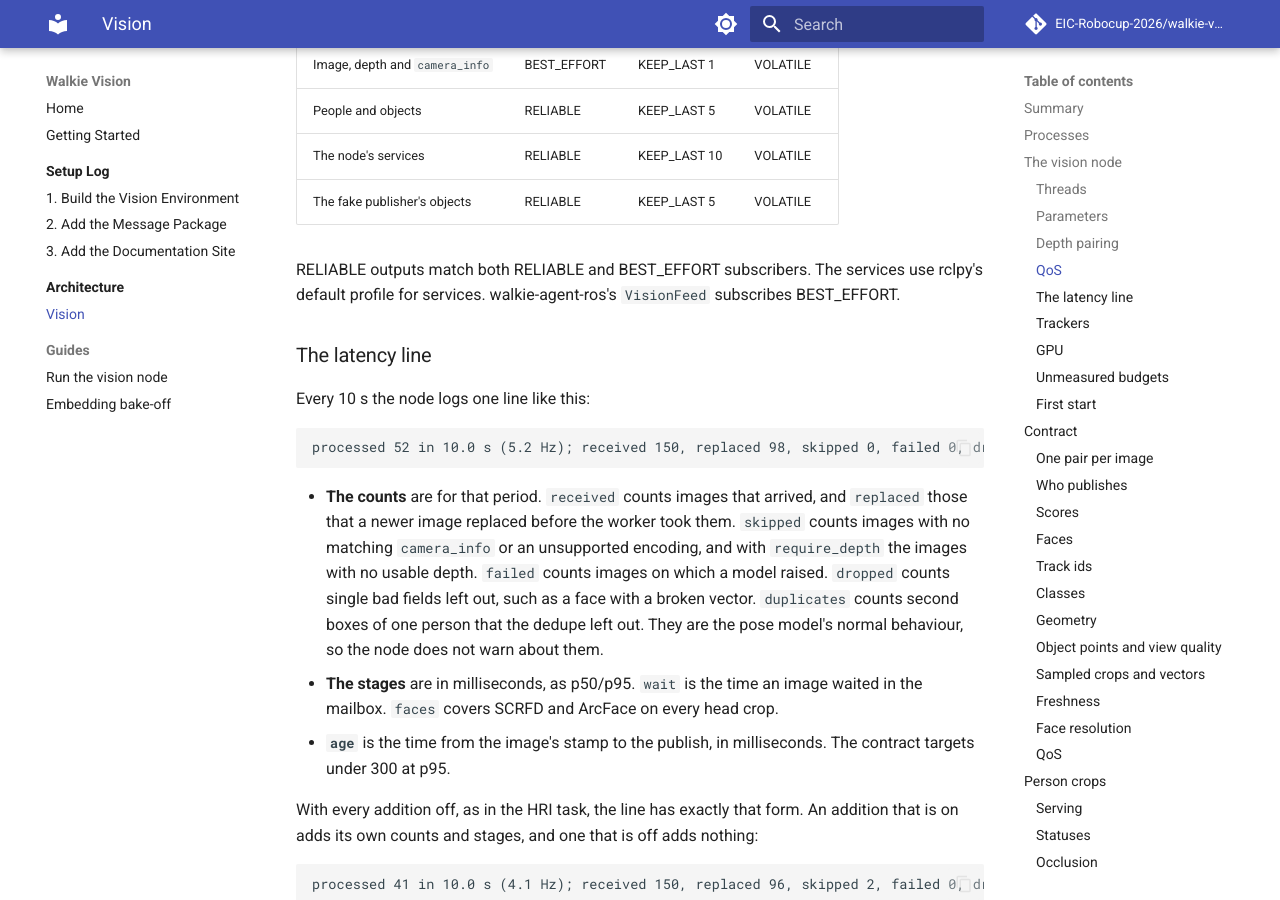
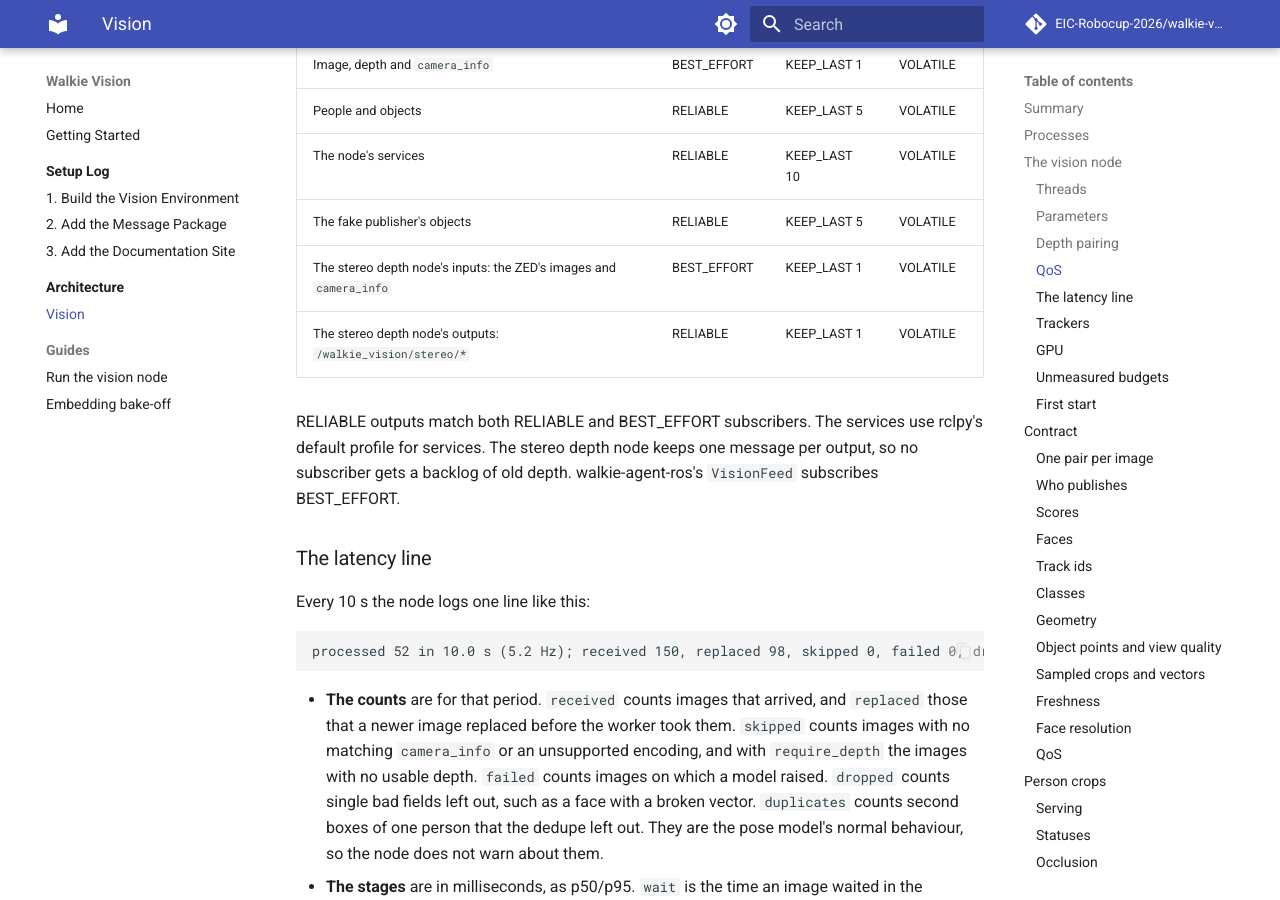
Before and after one commit to EIC-Robocup-2026/walkie-vision, an MkDocs documentation site: the page built from docs/architecture/vision.md, in a window 1280 px wide and 900 px high, scrolled down 10550 px. Built offline with MkDocs 1.6.1 and Material for MkDocs 9.7.7, drawn with Linux system fonts in a browser that asks for light colours; comment, search, counter and statistics services are not loaded.

Commit message:
docs: list the stereo depth node's qos

```diff
--- a/docs/architecture/vision.md
+++ b/docs/architecture/vision.md
@@ -391,9 +391,12 @@ its own scaled `camera_info`, which passes the 1 px ray check above.
 | People and objects        | RELIABLE    | KEEP_LAST 5 | VOLATILE   |
 | The node's services       | RELIABLE    | KEEP_LAST 10 | VOLATILE  |
 | The fake publisher's objects | RELIABLE | KEEP_LAST 5 | VOLATILE |
+| The stereo depth node's inputs: the ZED's images and `camera_info` | BEST_EFFORT | KEEP_LAST 1 | VOLATILE |
+| The stereo depth node's outputs: `/walkie_vision/stereo/*` | RELIABLE | KEEP_LAST 1 | VOLATILE |
 
 RELIABLE outputs match both RELIABLE and BEST_EFFORT subscribers. The
-services use rclpy's default profile for services.
+services use rclpy's default profile for services. The stereo depth node
+keeps one message per output, so no subscriber gets a backlog of old depth.
 walkie-agent-ros's `VisionFeed` subscribes BEST_EFFORT.
 
 ### The latency line
```
